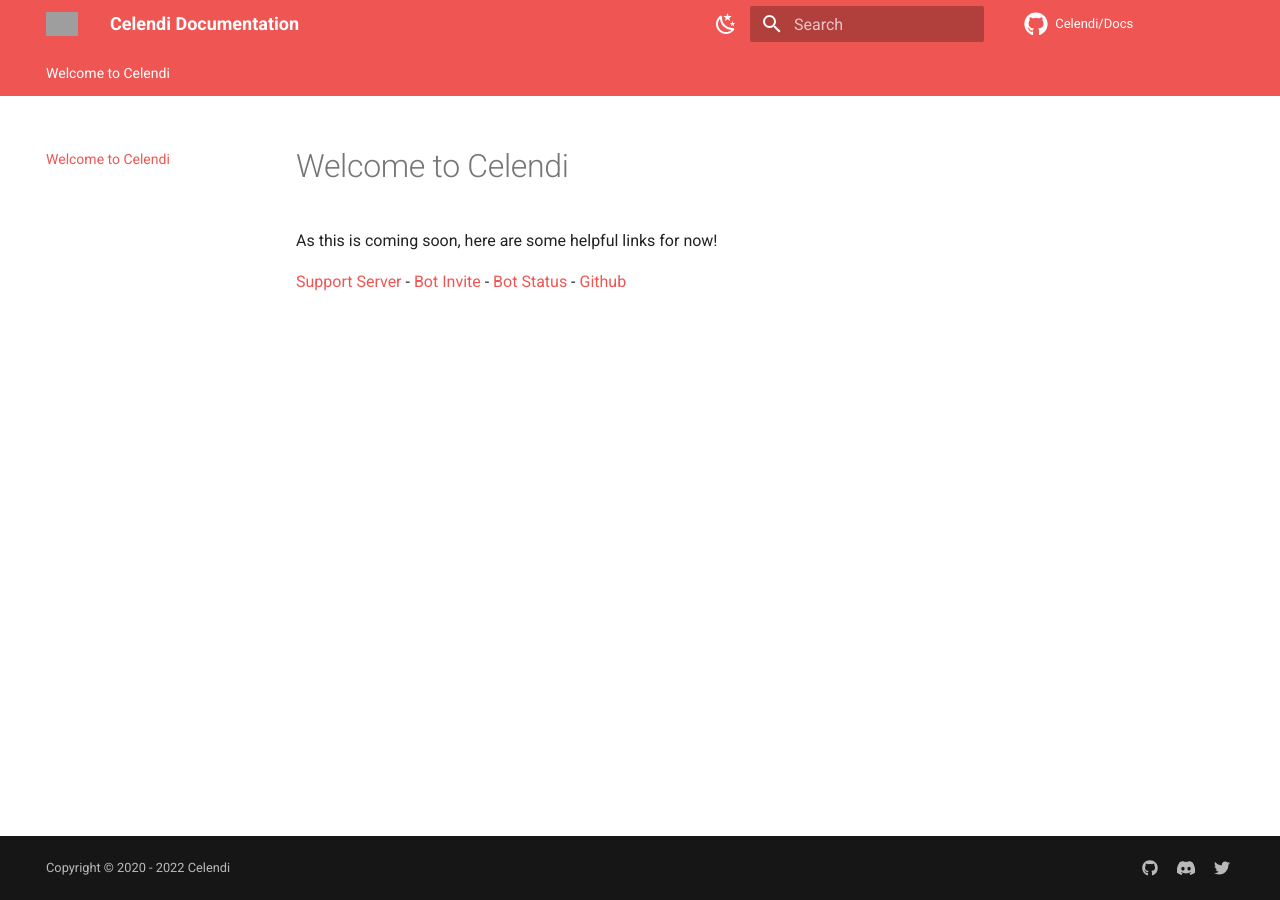
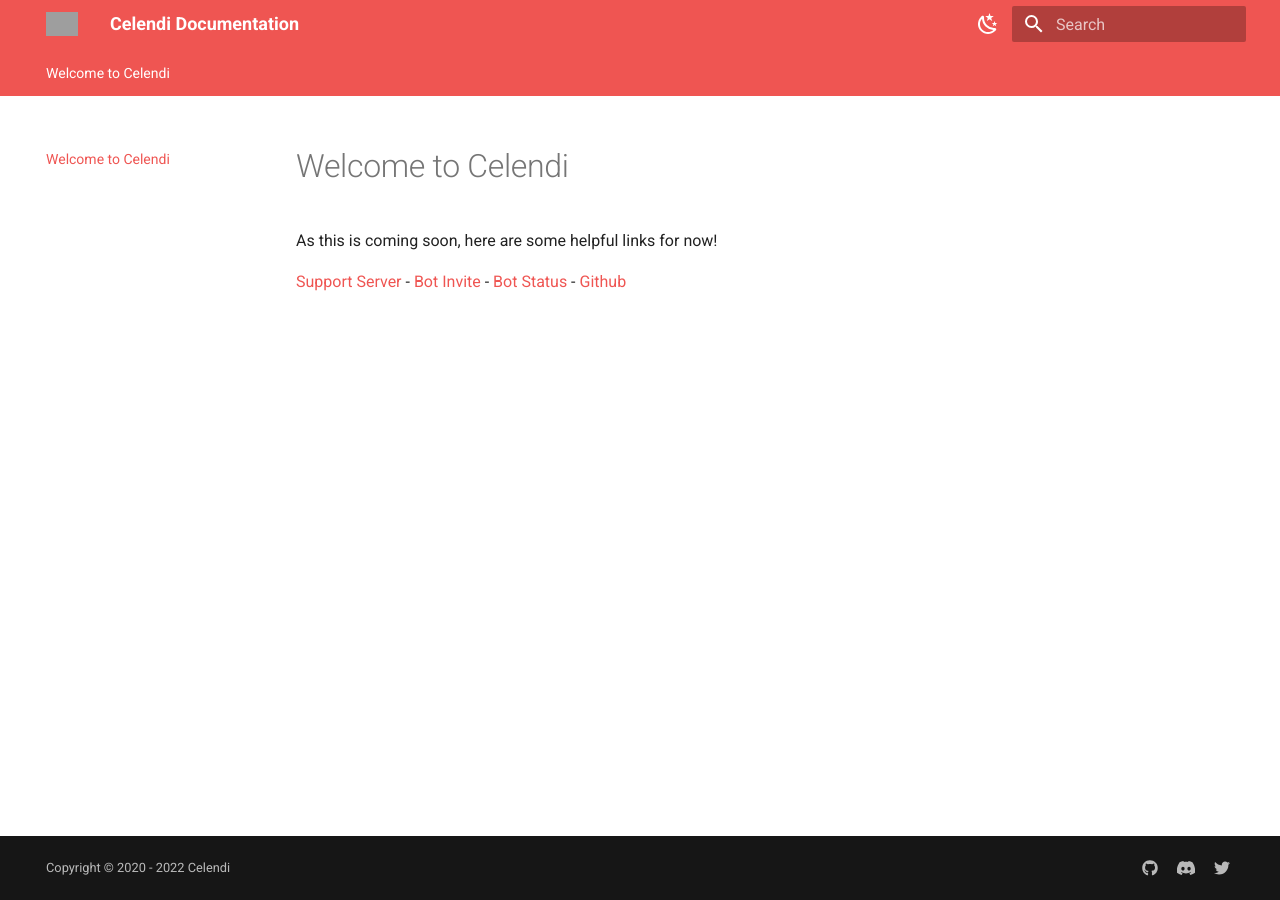
Before and after one commit to Celendi/Docs, an MkDocs documentation site: the page built from docs/index.md, in a window 1280 px wide. Built offline with MkDocs 1.6.1 and Material for MkDocs 9.7.7, drawn with Linux system fonts in a browser that asks for light colours; comment, search, counter and statistics services are not loaded; grey boxes are pictures that could not be loaded.

Commit message:
Changes to the files

```diff
--- a/mkdocs.yml
+++ b/mkdocs.yml
@@ -1,14 +1,14 @@
 site_name: Celendi Documentation
 copyright: Copyright &copy; 2020 - 2022 Celendi
-repo_url: https://github.com/celendi/docs
-repo_name: Celendi/Docs
-edit_uri: ""
+#repo_url: https://github.com/celendi/docs
+#repo_name: Celendi/Docs
+#edit_uri: ""
 theme:
   name: material
   logo: https://raw.githubusercontent.com/Celendi/images/main/Celendi_RED.png
   favicon: https://raw.githubusercontent.com/Celendi/images/main/Celendi_RED.png
-  icon:
-    repo: fontawesome/brands/github
+  #icon:
+  #  repo: fontawesome/brands/github
   palette:
     - media: "(prefers-color-scheme: light)"
       scheme: default
```
Also changed, not shown: docs/index.md (line endings or trailing spaces).
